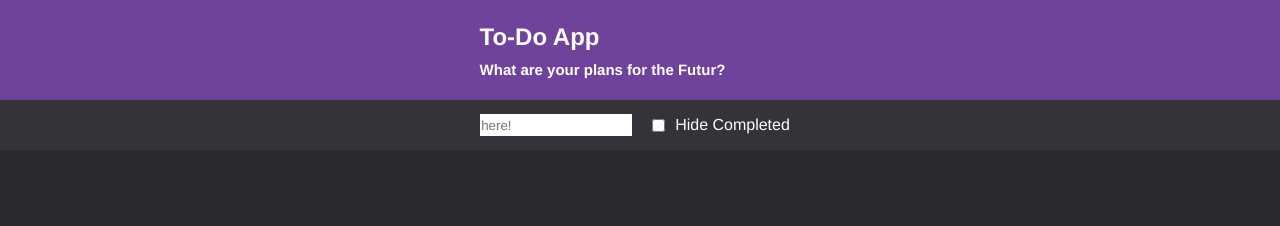
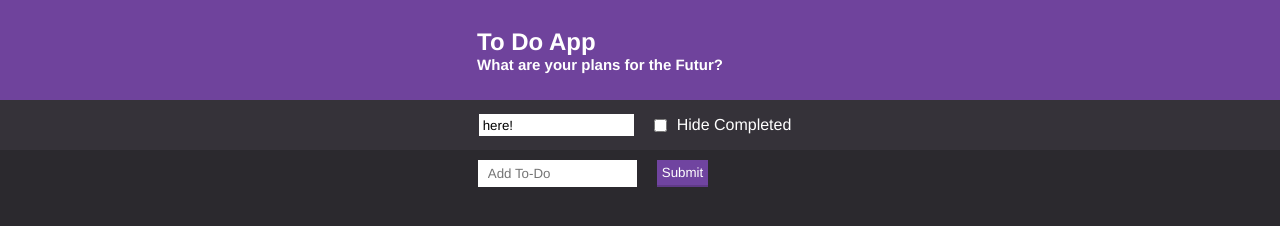
Before and after one commit to CodeCruser/ToDoList, a plain HTML site: page index.html in a window 1280 px wide. Drawn offline with Linux system fonts and the light colour scheme.

Commit message:
testing-2

```diff
--- a/index.html
+++ b/index.html
@@ -9,11 +9,13 @@
 </head>
 <body>
     <nav>
-        <div>
-            <h1>To-Do App</h1>
+
+        <div class="titel">
+            <h1>To Do App</h1>
             <h2>What are your plans for the Futur?</h2>
         </div>
     </nav>
+
     <div class="filter">
         <label for="field"></label>
         <input type="text" id="field" placeholder="here!" class="filter_bar">
@@ -22,8 +24,11 @@
 
     </div>
 
-    <div>
-
+    <div class="input-container">
+        <label for="fil"></label>
+        <input type="text" id="fil" placeholder="Add To-Do" class="todo">
+        <label for="btn"></label>
+        <input type="button" id="btn" value="Submit" class="button" ">
     </div>
     <script src="main.js"></script>
 </body>
--- a/main.js
+++ b/main.js
@@ -0,0 +1,21 @@
+const filter = document.querySelector('.filter_bar')
+const inputs = document.querySelector('.todo')
+const button = document.querySelector('.button')
+
+let to_do = [];
+
+
+function click () { button.addEventListener('click', ()=> {
+    adding_tasks();
+})
+};
+
+
+
+function adding_tasks () {
+    let input_value = inputs.value;
+    to_do.push(input_value)
+    alert(input_value)
+}
+console.log(adding_tasks());
+console.log(to_do);
--- a/style.css
+++ b/style.css
@@ -16,14 +16,19 @@ nav {
     align-items: center;
     justify-content: center;
 }
-h1 {
-    margin-left: -75px;
-    font-weight: 300px;
-    padding-bottom: 10px;
+
+.filter_bar::placeholder{
+    color: black;
 }
-h2 {
+/* .filter_bar:hover::placeholder{
+    color: rgb(138, 30, 30);
+} */
+h2{
     font-size: 15px;
-    margin-left: -75px;
+}
+.titel{
+    margin-left: -80px;
+
 }
 .filter {
     background: #353239;
@@ -35,9 +40,35 @@ h2 {
 .filter_bar {
     width: 150px;
     height: 20px;
+    padding-left: 3px;
     margin-right: 20px;
     border: 1px solid white;
     outline-color: black;
+}
+.input-container {
+    display: flex;
+    justify-content: center;
+}
+.todo {
+    justify-content: center;
+    align-items: center;
+    margin: 10px ;
+    outline-color: black;
+    border: none;
+    margin-left: -84px;
+    padding-left: 10px;
+}
+.button {
+    background:#7044a0;
+    color: white;
+    cursor: pointer;
+    border: none;
+    border-bottom: 2px solid #603a88;
+    margin: 10px ;
+    padding: 5px;
+}
+.button:hover{
+    opacity: 85%;
 }
 .hide {
     color: white;
```
